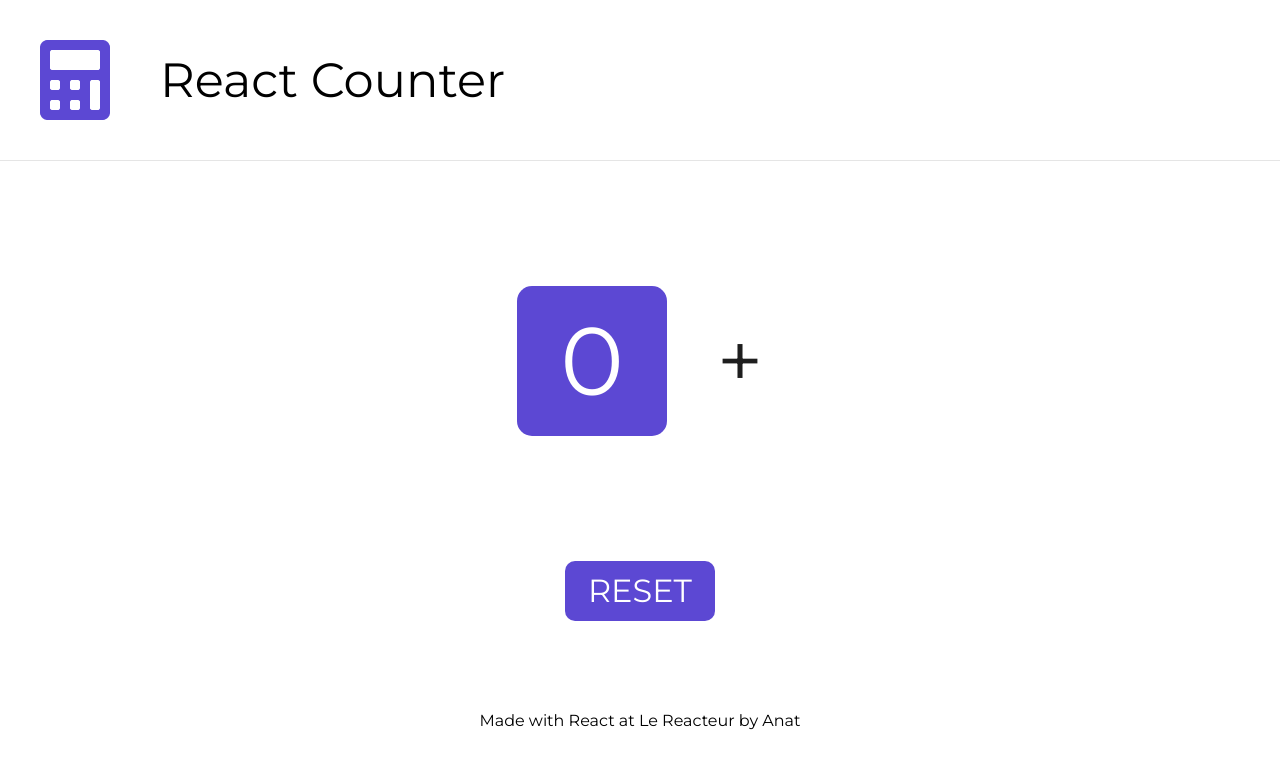
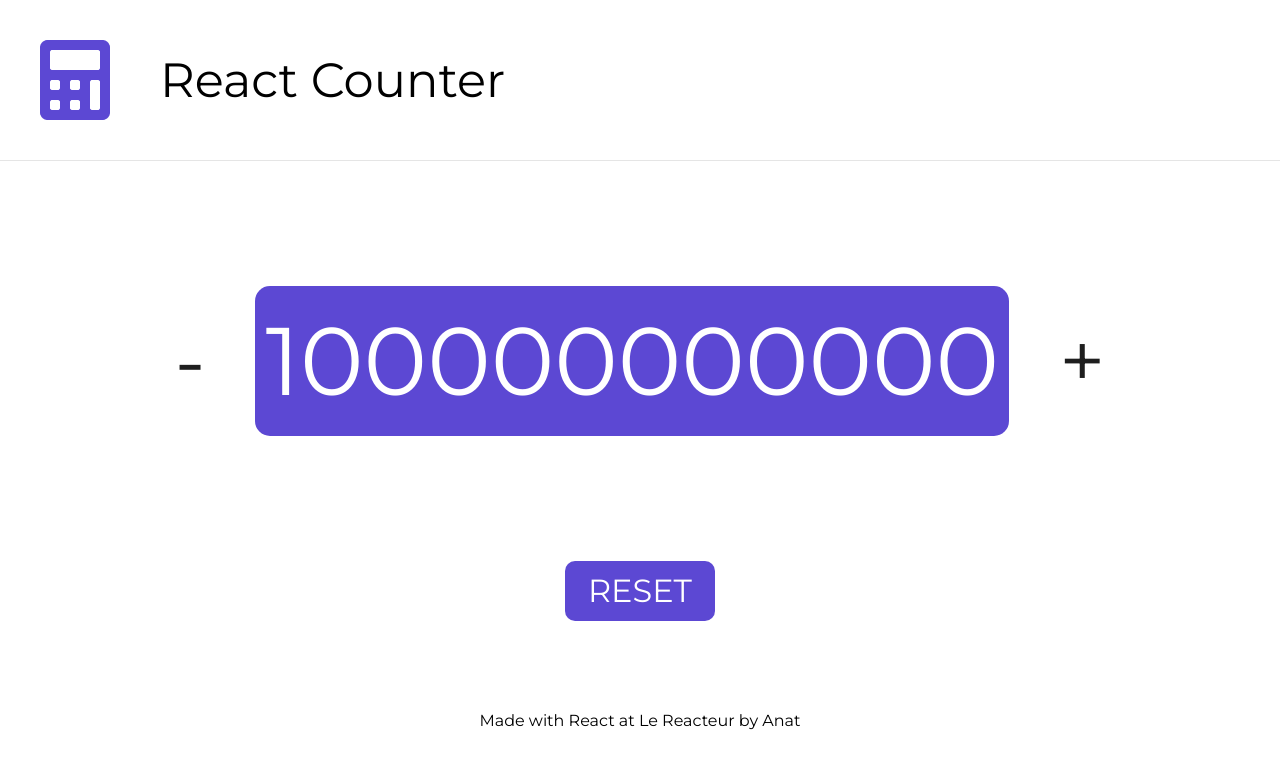
Before and after one commit to anatplt/ReactCounter, a React (Vite) app: page / in a window 1280 px wide. Shown: the top 768 px of the page. Built offline with nearby package versions, Linux system fonts and the light colour scheme; the HTML template or start-up script is replaced by a standard one.

Commit message:
Set initial counter value to 100000000000
Changed the default state of the counter from 0 to 100000000000 in App.jsx. This may be for testing large number handling or to change the starting value for the application.

```diff
--- a/src/App.jsx
+++ b/src/App.jsx
@@ -6,7 +6,7 @@ import Reset from "./components/Reset";
 import logo from "./assets/img/calculator-solid.png";
 
 const App = () => {
-  const [counter, setCounter] = useState(0);
+  const [counter, setCounter] = useState(100000000000);
 
   return (
     <section>
```
